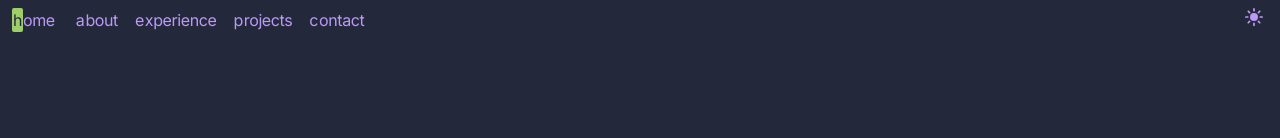
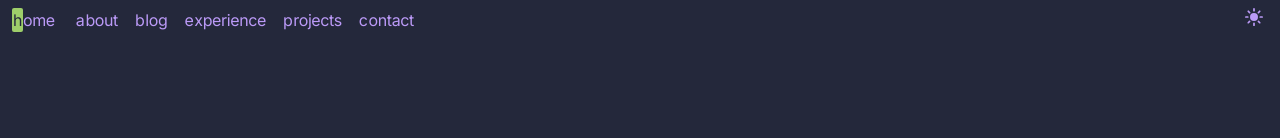
Before and after one commit to tatooin6/portfolio, a Next.js app: page / in a window 1280 px wide. Shown: the top 138 px of the page. Built offline with nearby package versions, Linux system fonts and the light colour scheme.

Commit message:
Fix mdx blog display as plain text

```diff
--- a/package.json
+++ b/package.json
@@ -13,6 +13,7 @@
     "@chakra-ui/react": "^2.8.2",
     "@emotion/react": "^11.13.3",
     "@emotion/styled": "^11.13.0",
+    "@tailwindcss/typography": "^0.5.19",
     "framer-motion": "^11.5.4",
     "next": "^14.2.33",
     "next-mdx-remote": "^5.0.0",
--- a/src/app/blog/[slug]/page.tsx
+++ b/src/app/blog/[slug]/page.tsx
@@ -94,7 +94,7 @@ export default function Blog({params}: BlogParams) {
           {formatDate(post.metadata.publishedAt)}
         </p>
       </div>
-      <article className="prose">
+      <article className="prose dark:prose-invert max-w-none">
         <CustomMDX source={post.content} />
       </article>
     </section>
--- a/src/app/components/Navbar.tsx
+++ b/src/app/components/Navbar.tsx
@@ -13,9 +13,9 @@ const navItems = {
   "/about": {
     name: "about",
   },
-  //"/blog": {
-  //  name: "blog",
-  //},
+  "/blog": {
+   name: "blog",
+  },
   "/experience": {
     name: "experience",
   },
--- a/src/app/content/posts/designPatterns.mdx
+++ b/src/app/content/posts/designPatterns.mdx
@@ -2,6 +2,7 @@
 title: 'Design Patterns in JavaScript and TypeScript: A Practical Guide'
 publishedAt: '2025-01-29'
 summary: 'Explore essential design patterns in JavaScript and TypeScript, from Singleton to Observer, with real-world examples to improve your software architecture.'
+
 ---
 
 # Design Patterns in JavaScript and TypeScript
--- a/tailwind.config.ts
+++ b/tailwind.config.ts
@@ -1,4 +1,5 @@
 import type { Config } from "tailwindcss";
+import typography from "@tailwindcss/typography";
 
 const config: Config = {
   content: [
@@ -16,6 +17,6 @@ const config: Config = {
       },
     },
   },
-  plugins: [],
+  plugins: [typography],
 };
 export default config;
```
Also changed, not shown: 1 other file (tests, documents, lock files or other folders).
